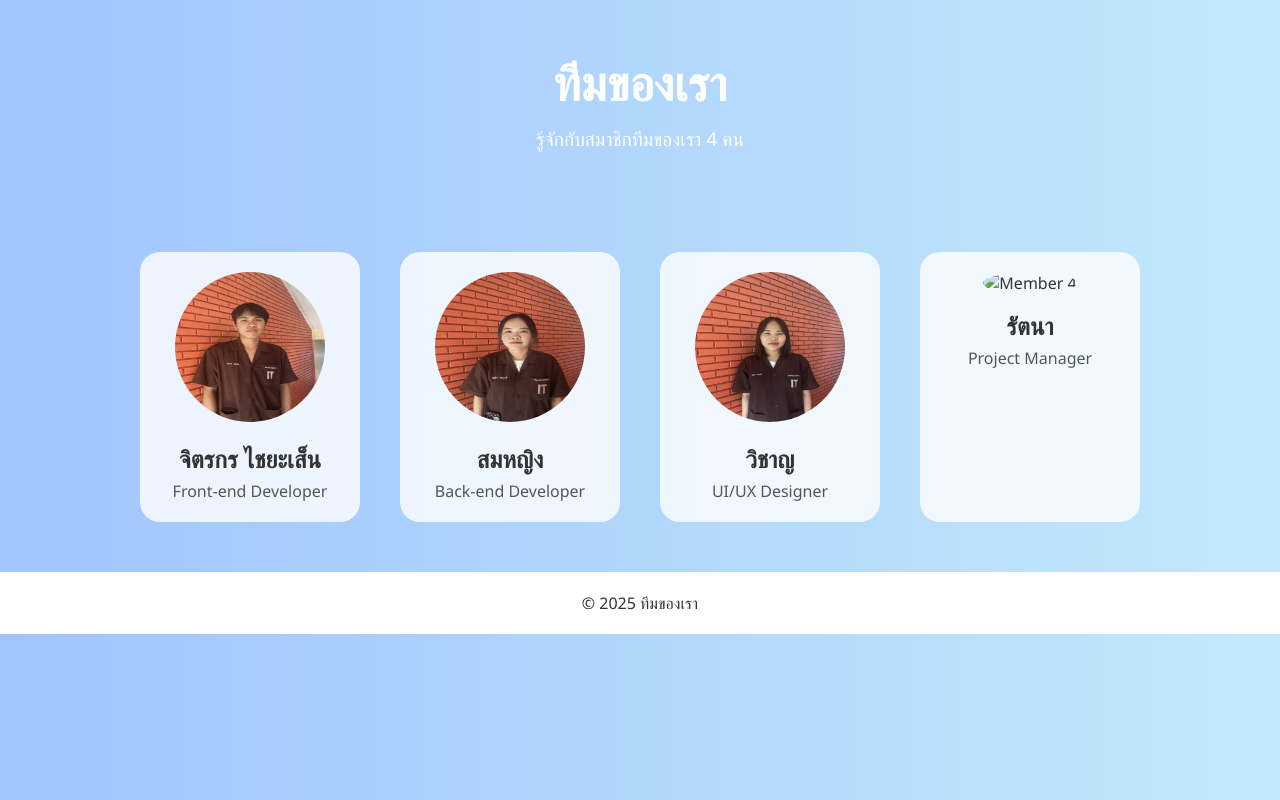
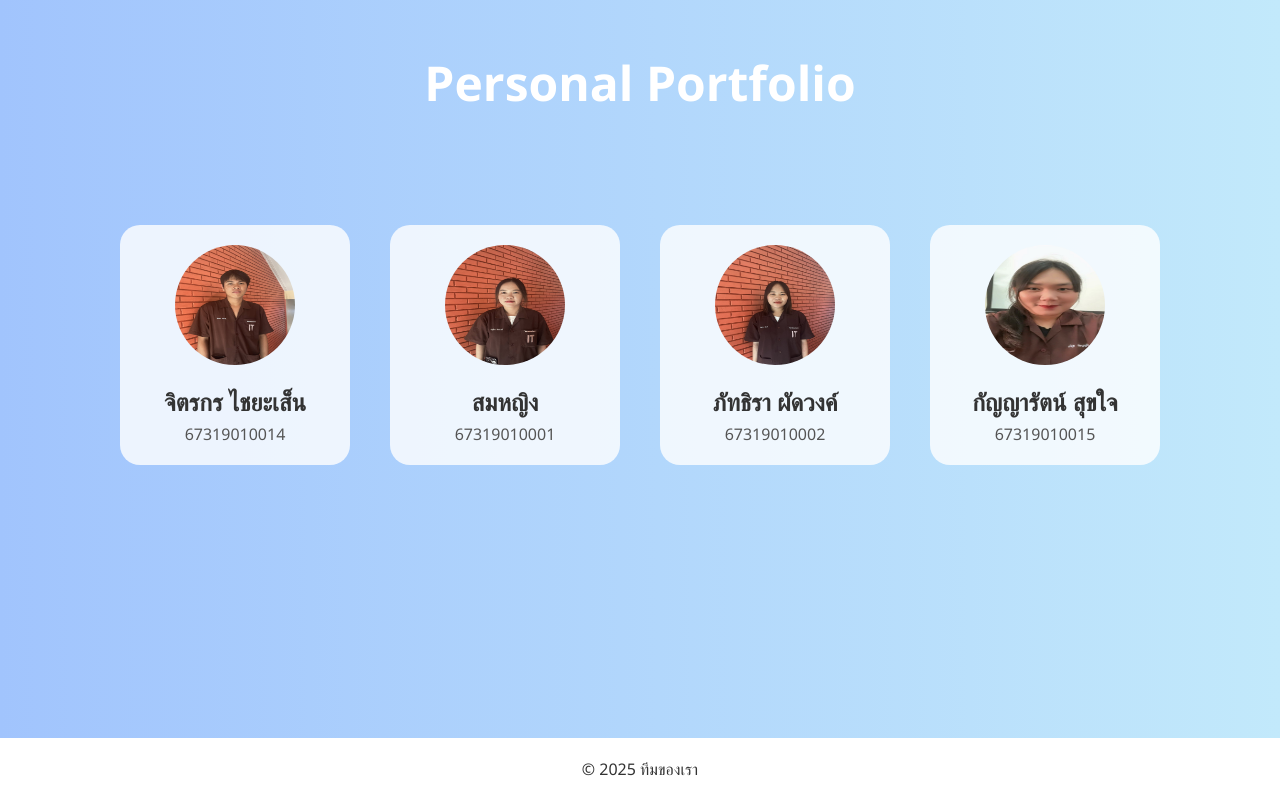
Before and after one commit to Gampun33/mini-devops-project, a PHP site: page / in a window 1280 px wide. Run offline with PHP 8.4, Linux system fonts and the light colour scheme; some libraries are stand-ins or nearby versions.

Commit message:
js showinfo

```diff
--- a/index.html
+++ b/index.html
@@ -8,8 +8,7 @@
 </head>
 <body>
     <header>
-        <h1>ทีมของเรา</h1>
-        <p>รู้จักกับสมาชิกทีมของเรา 4 คน</p>
+        <h1>Personal Portfolio</h1>
     </header>
 
     <main>
@@ -17,29 +16,34 @@
             <div class="member">
                 <img src="img/jittakorn.jpg" alt="Member 1">
                 <h2>จิตรกร ไชยะเส็น</h2>
-                <div class="card"></div>
-                <p>Front-end Developer</p>
+                <p>67319010014</p>
             </div>
             <div class="member">
                 <img src="img/natida.jpg" alt="Member 2">
                 <h2>สมหญิง</h2>
-                <p>Back-end Developer</p>
+                <p>67319010001</p>
             </div>
             <div class="member">
                 <img src="img/pattira.jpg" alt="Member 3">
-                <h2>วิชาญ</h2>
-                <p>UI/UX Designer</p>
+                <h2>ภัทธิรา ผัดวงค์</h2>
+                <p>67319010002</p>
             </div>
             <div class="member">
-                <img src="https://via.placeholder.com/150" alt="Member 4">
-                <h2>รัตนา</h2>
-                <p>Project Manager</p>
+                <img src="img/kanyarat.jpg" alt="Member 4">
+                <h2>กัญญารัตน์ สุขใจ</h2>
+                <p>67319010015</p>
             </div>
+        </section>
+        <section id="member-info" class="info-box">
+            <h2>เลือกสมาชิกเพื่อดูรายละเอียด</h2>
+            <p></p>
         </section>
     </main>
 
     <footer>
         <p>&copy; 2025 ทีมของเรา</p>
     </footer>
+
+    <script src="scripts.js"></script>
 </body>
 </html>
--- a/new.css
+++ /dev/null
@@ -1,3 +0,0 @@
-.h1{
-    transform: scale(1.1);
-}
--- a/scripts.js
+++ b/scripts.js
@@ -1,6 +1,19 @@
 // Initialize AOS (Animate On Scroll)
-AOS.init({
-    duration: 10000,
-    easing: 'ease-in-out',
-    once: true
+document.addEventListener("DOMContentLoaded", () => {
+    const members = document.querySelectorAll(".member");
+    const infoBox = document.getElementById("member-info");
+    const infoTitle = infoBox.querySelector("h2");
+    const infoText = infoBox.querySelector("p");
+
+    members.forEach(member => {
+        member.addEventListener("click", () => {
+            const name = member.querySelector("h2").innerText;
+            const detail = member.getAttribute("data-info");
+
+            infoTitle.textContent = name;
+            infoText.textContent = detail;
+
+            infoBox.style.display = "block"; // แสดงกล่อง
+        });
+    });
 });
--- a/style.css
+++ b/style.css
@@ -5,9 +5,15 @@
     font-family: 'Segoe UI', Tahoma, Geneva, Verdana, sans-serif;
 }
 
+html, body {
+    height: 100%; /* ให้ body กินเต็มความสูง */
+}
+
 body {
     background: linear-gradient(to right, #a1c4fd, #c2e9fb);
     color: #333;
+    display: flex;
+    flex-direction: column;
 }
 
 header {
@@ -26,6 +32,10 @@ header p {
     color: #fff;
 }
 
+main {
+    flex: 1; /* ให้ main ขยายกินพื้นที่ที่เหลือ */
+}
+
 .team {
     display: flex;
     justify-content: center;
@@ -39,13 +49,13 @@ header p {
     padding: 20px;
     border-radius: 20px;
     text-align: center;
-    width: 220px;
+    width: 230px;
     transition: transform 0.3s, box-shadow 0.3s;
 }
 
 .member img {
-    width: 150px;
-    height: 150px;
+    width: 120px;
+    height: 120px;
     border-radius: 50%;
     margin-bottom: 15px;
     transition: transform 0.3s;
@@ -63,7 +73,7 @@ header p {
 /* Hover effect */
 .member:hover {
     transform: translateY(-10px);
-    box-shadow: 0 10px 20px rgba(0,0,0,0.2);
+    box-shadow: 0 10px 20px rgba(0, 0, 0, 0.2);
 }
 
 .member:hover img {
@@ -76,3 +86,14 @@ footer {
     background-color: #fff;
     color: #333;
 }
+
+.info-box {
+    max-width: 600px;
+    margin: 30px auto;
+    padding: 20px;
+    border-radius: 12px;
+    background: #fff;
+    box-shadow: 0 4px 10px rgba(0,0,0,0.15);
+    text-align: center;
+    display: none; /* ซ่อนไว้ก่อน */
+}
```
Also changed, not shown: img/kanyarat.jpg (added).
